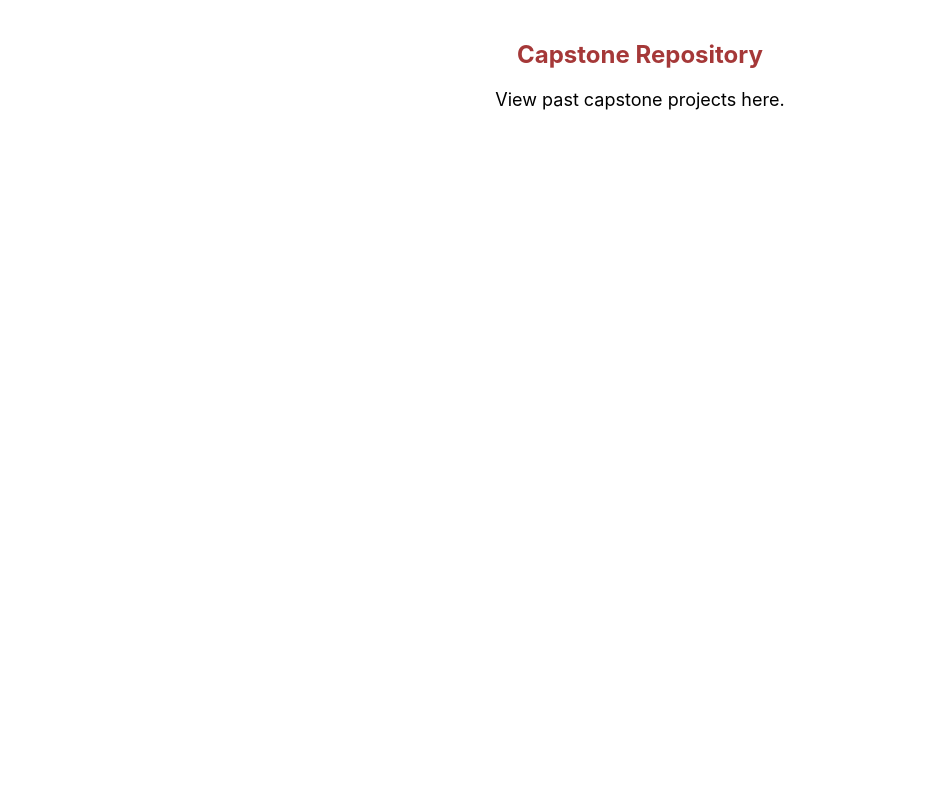
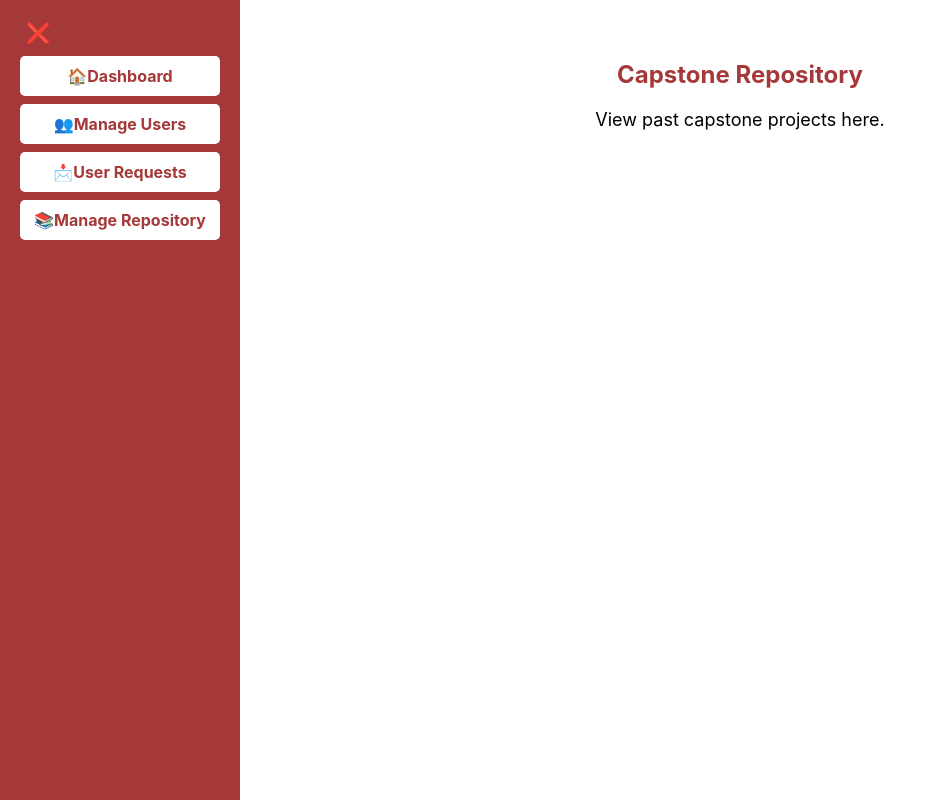
Before and after one commit to BlazingTwister/finalflow, a React (Create React App) app in the folder frontend/: page /repository in a window 1280 px wide. Shown: the whole page, without its empty margins (0-926 px from the left). Built offline with nearby package versions, Linux system fonts and the light colour scheme.

Commit message:
Fixed wrapping repository page with LayoutWrapper for sidebar

```diff
--- a/frontend/src/App.js
+++ b/frontend/src/App.js
@@ -43,7 +43,9 @@ function App() {
         <Route path="/" element={<Login />} />
 
         {/* Repository (Shared Page) */}
-        <Route path="/repository" element={<Repository />} />
+        <Route path="/repository" element={<LayoutWrapper />}>
+            <Route index element={<Repository />} />
+        </Route>
 
         {/* Student Routes */}
         <Route path="/student/*" element={<LayoutWrapper />}>
```
